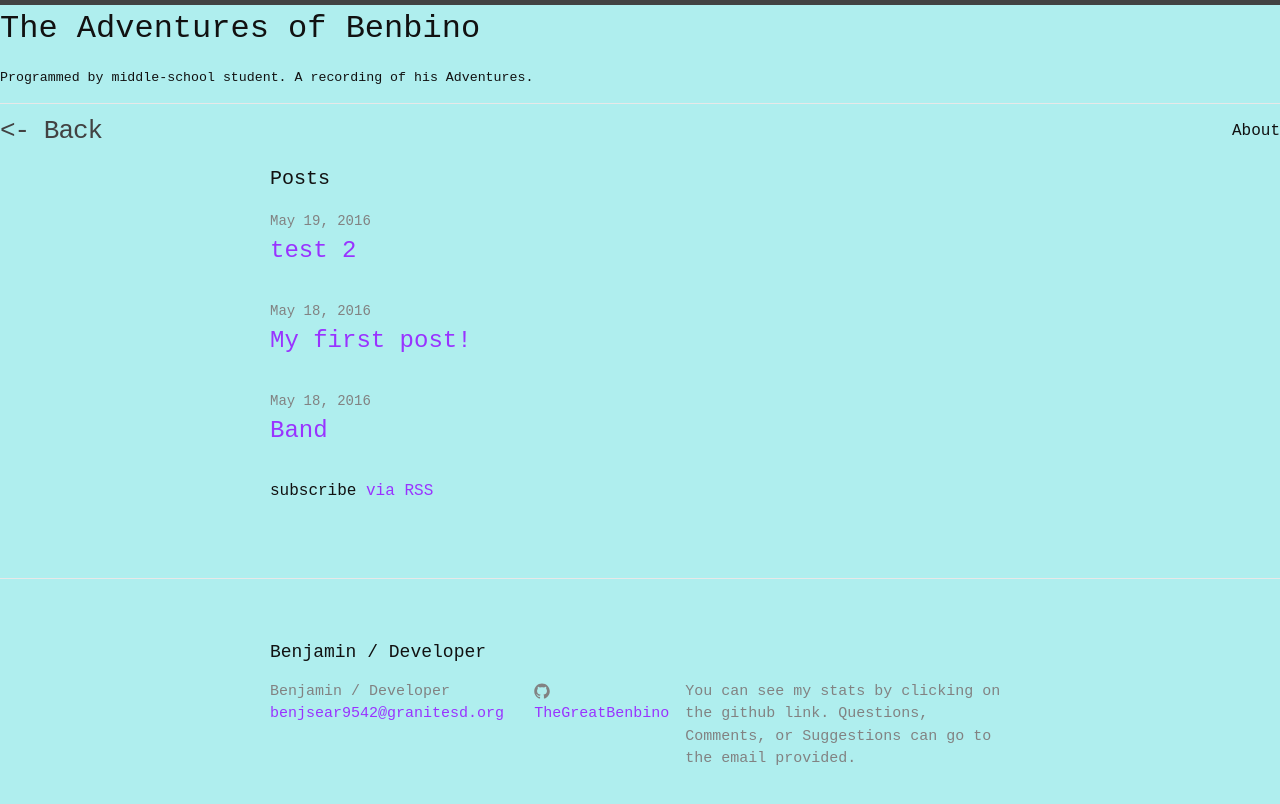
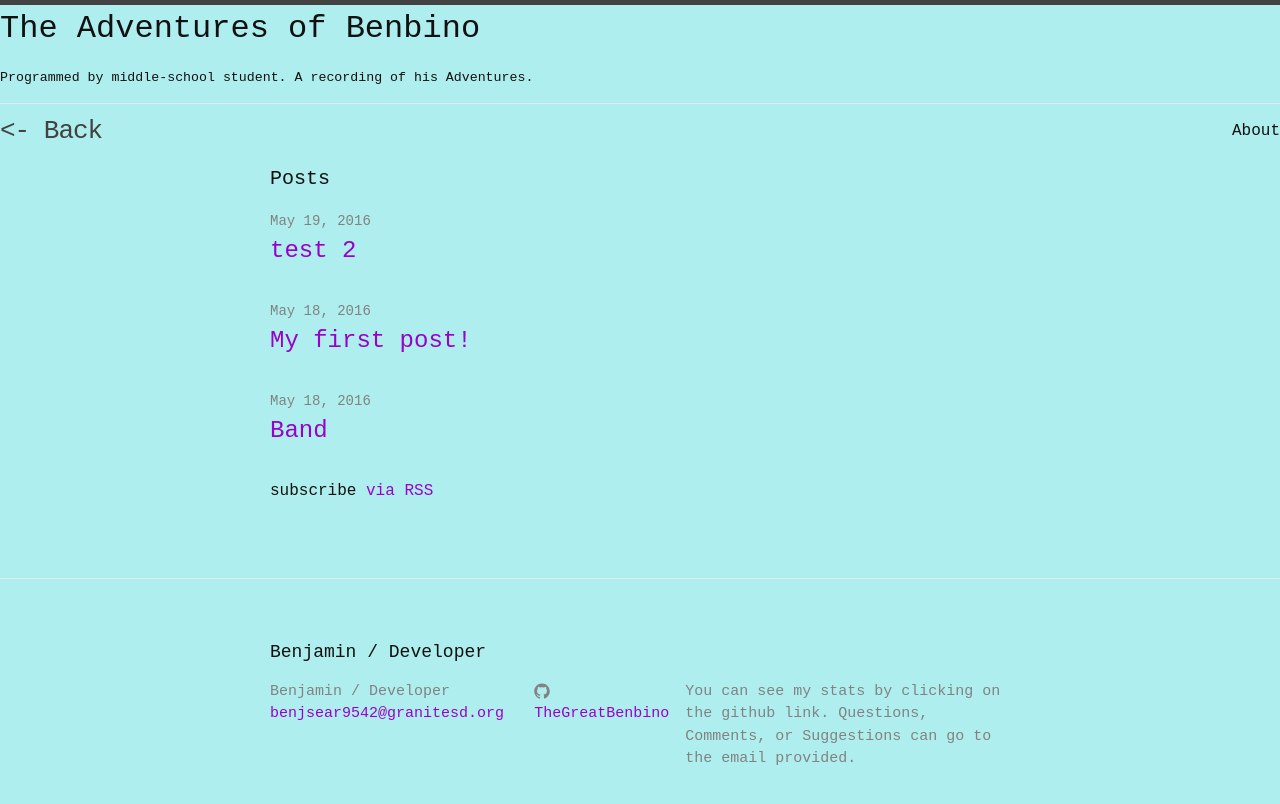
Before and after one commit to TheGreatBenbino/TheGreatBenbino.github.io, a Jekyll site: the page built from index.html, in a window 1280 px wide. Shown: the top 804 px of the page. Built offline with Jekyll 4.4.1, drawn with Linux system fonts in a browser that asks for light colours.

Commit message:
fixed brand color

```diff
--- a/css/main.scss
+++ b/css/main.scss
@@ -16,7 +16,7 @@ $spacing-unit:     30px;
 
 $text-color:       #111;
 $background-color: #AFEEEE;
-$brand-color:      #9933ff;
+$brand-color:      #9900cc;
 
 
 $grey-color:       #828282;
```
